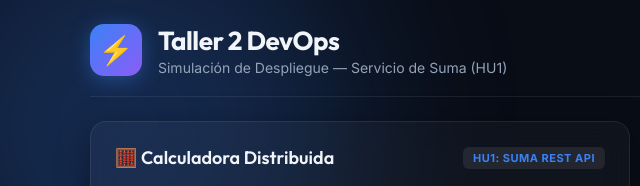
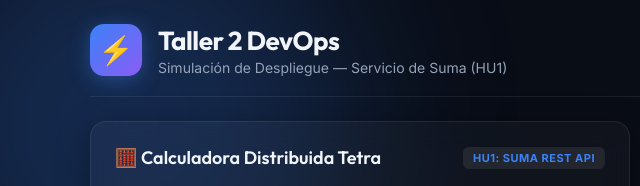
Before and after one commit to Melissa-hb/taller2-frontend, a website: page public/index.html in a window 1280 px wide. Shown: the top 186 px of the page, 0-640 px from the left. Drawn offline with Linux system fonts and the light colour scheme; no server answers.

Commit message:
Update header text for calculator card

```diff
--- a/public/index.html
+++ b/public/index.html
@@ -38,7 +38,7 @@
       <!-- Tarjeta 1: Calculadora de Suma (HU1) -->
       <section class="card calculator-card">
         <div class="card-header">
-          <h3>🧮 Calculadora Distribuida</h3>
+          <h3>🧮 Calculadora Distribuida Tetra</h3>
           <span class="badge-tag">HU1: SUMA REST API</span>
         </div>
 
```
